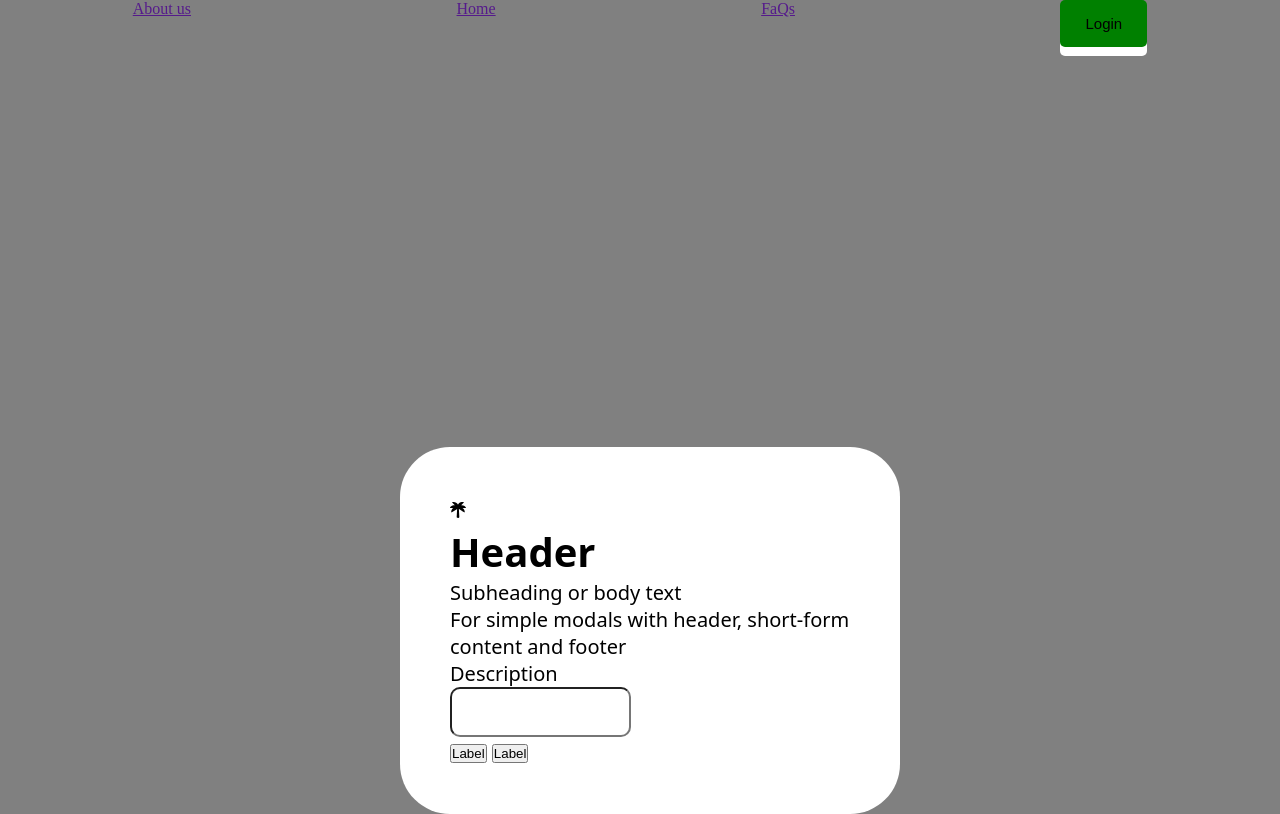
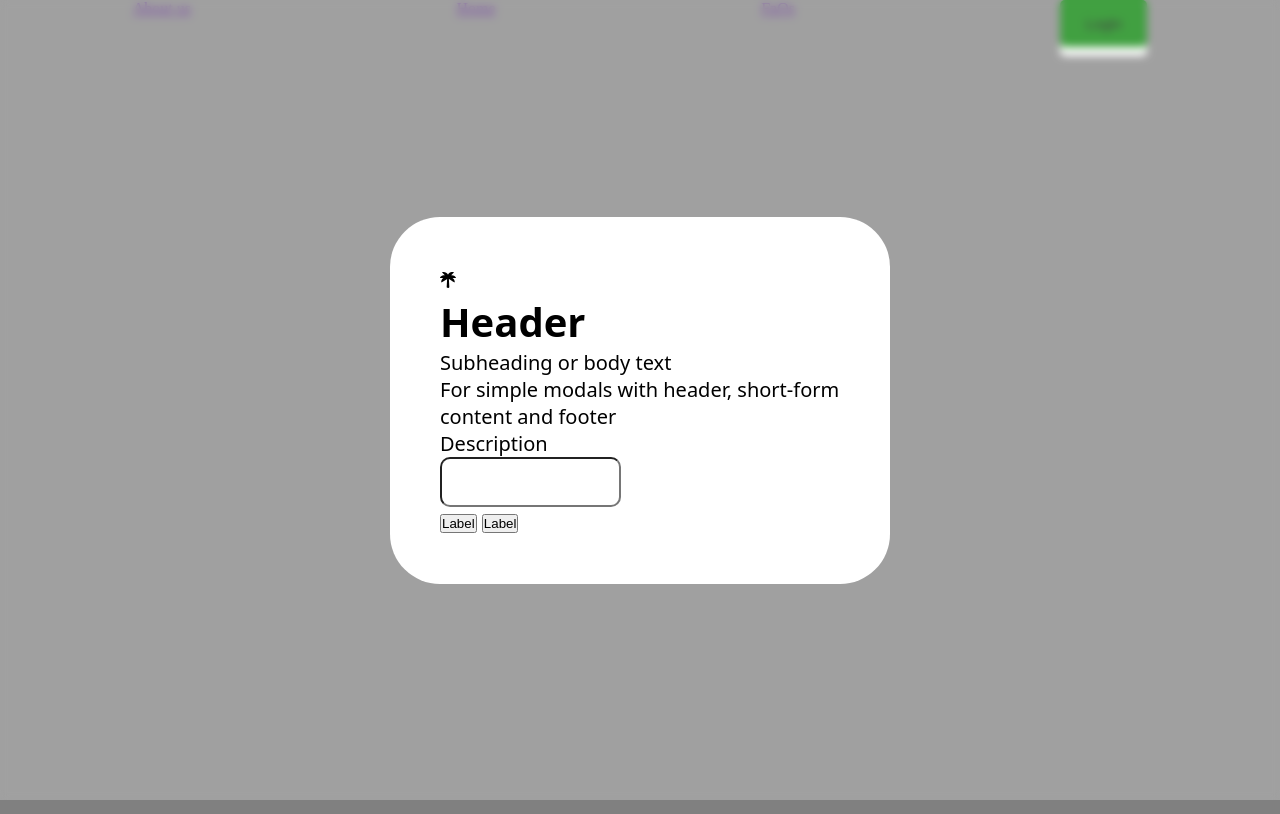
Before and after one commit to Otash1727/java1, a plain HTML site: page index.html in a window 1280 px wide. Both pictures are taken after a click on the button "Login". Drawn offline with Linux system fonts and the light colour scheme.

Commit message:
fix bugs

```diff
--- a/assest/style.css
+++ b/assest/style.css
@@ -1,71 +1,94 @@
-*{
+* {
     padding: 0;
     box-sizing: border-box;
     margin: 0;
 }
-.background{
-    background-color:grey;
+
+.background {
+    background-color: grey;
 }
-.btn_button{
+
+.btn_button {
     border-radius: 5px;
-    box-shadow:0 9px white;
+    box-shadow: 0 9px white;
     text-align: center;
     outline: none;
-    background-color:green;
+    background-color: green;
     font-size: 15px;
     border: none;
     transition: all 0.5s;
-    padding:15px 25px;
-    cursor:pointer;
+    padding: 15px 25px;
+    cursor: pointer;
 
 
 }
-button:hover{
+
+button:hover {
     background-color: aquamarine;
 }
-button:active{
+
+button:active {
     background-color: chocolate;
     box-shadow: 0 5px chocolate;
-    transform:translateY(4px);
-    cursor:auto;
+    transform: translateY(4px);
+    cursor: auto;
 }
 
 
-.justify-content{
-    justify-content:space-around;
+.justify-content {
+    justify-content: space-around;
     display: flex;
 }
-.btn-clikc{
-    background-color:white;
-    display:block;
+
+.btn-clikc {
+    background-color: rgba(255, 255, 255, 0.255);
+    backdrop-filter: blur(4px);
+
+    display: flex;
 }
-.btn-clikc2{
+
+.btn-clikc2 {
     display: none;
-    background-color:white;
+    background-color: white;
 }
-.class1{
+
+.class1 {
     width: auto;
     height: auto;
     padding: 50px;
     border-radius: 50px;
 
 }
-.font-size{
+
+.font-size {
     font-family: system-ui, -apple-system, BlinkMacSystemFont, 'Segoe UI', Roboto, Oxygen, Ubuntu, Cantarell, 'Open Sans', 'Helvetica Neue', sans-serif;
-    font-size:20px;
+    font-size: 20px;
 }
-input{
+
+input {
     height: 50px;
     border-radius: 10px;
 }
-input:active{
+
+input:active {
     background-color: cornflowerblue;
     cursor: alias;
     opacity: 30%;
 }
-.max_width{
-    max-width:500px;
-    max-height:500px;
-    transition-delay: 1;
-    translate: 400px 400px;
+
+.max_width {
+    max-width: 500px;
+    max-height: 500px;
 }
+
+
+.modal-container {
+    position: absolute;
+    inset: 0;
+    justify-content: center;
+    align-items: center;
+}
+
+.modal {
+    background-color: white;
+}
--- a/index.html
+++ b/index.html
@@ -1,5 +1,6 @@
 <!DOCTYPE html>
 <html lang="en">
+
 <head>
     <meta charset="UTF-8">
     <meta http-equiv="X-UA-Compatible" content="IE=edge">
@@ -8,6 +9,7 @@
     <link rel="stylesheet" href="assest/img/Vector.svg">
     <link rel="stylesheet" href="assest/style.css">
 </head>
+
 <body class="background">
     <header>
         <div class='justify-content'>
@@ -19,7 +21,8 @@
             </button>
         </div>
     </header>
-    <div class="modal btn-clikc2 class1 font-size max_width" id="modal">
+    <div class="modal-container btn-clikc2" id="modal">
+        <div class="modal  class1 font-size max_width">
             <img src="assest/img/Vector.svg" alt="">
             <h1>Header</h1>
             <p>Subheading or body text</p>
@@ -27,10 +30,11 @@
             <p>Description</p>
             <input type="">
             <div>
-            <button >
+                <button>
                     Label
-            </button >
+                </button>
                 <button>Label</button>
+            </div>
         </div>
     </div>
     <script src="assest/java.js">
@@ -38,4 +42,5 @@
     </script>
 
 </body>
+
 </html>
```
Lines whose indentation alone changed are shown as unchanged.
